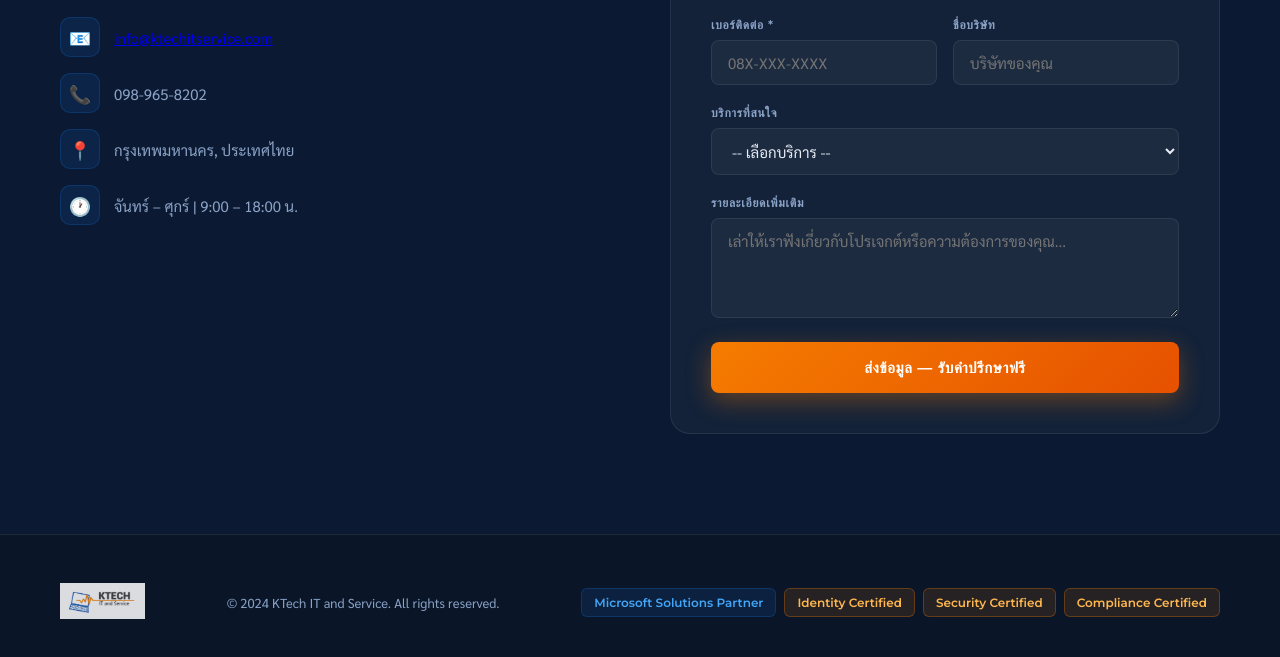
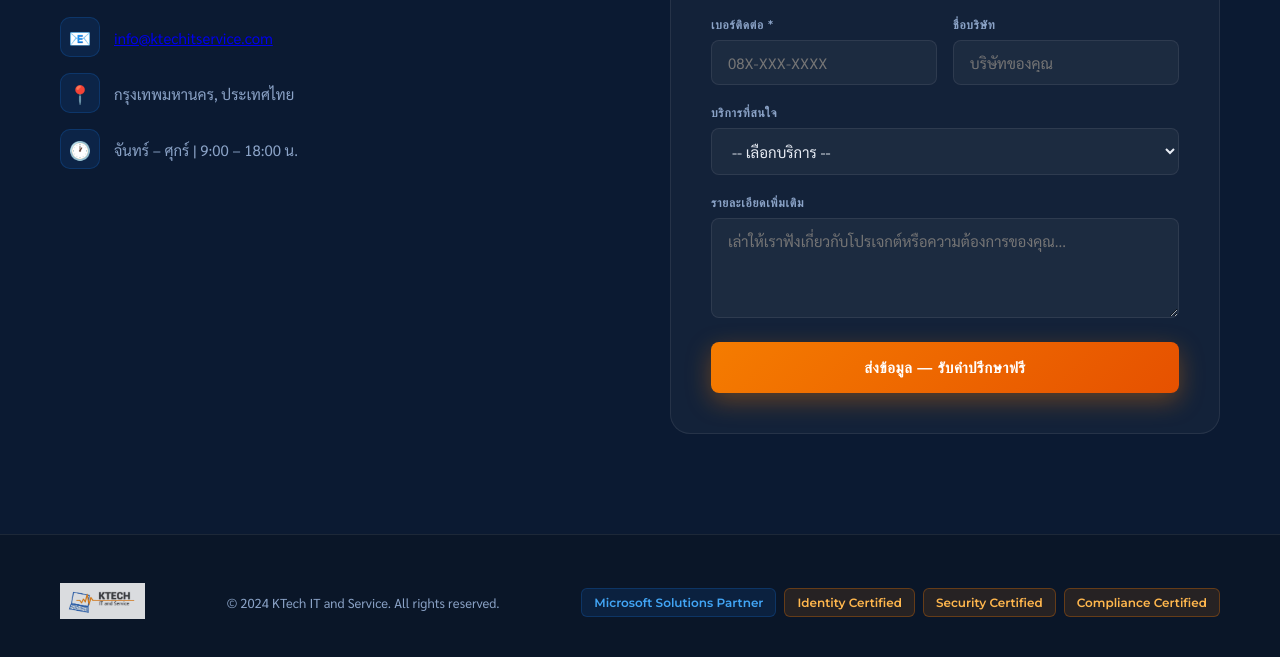
Before and after one commit to loetritk/ktech-website, a plain HTML site: page index.html in a window 1280 px wide. Shown: the part 10969-11626 px from the top of the page. Drawn offline with Linux system fonts and the light colour scheme; no server answers.

Commit message:
Remove phone number from index.html
Removed phone number from contact section.

```diff
--- a/index.html
+++ b/index.html
@@ -1894,10 +1894,6 @@
             <span><a href="mailto:info@ktechitservice.com">info@ktechitservice.com</a></span>
           </div>
           <div class="contact-item">
-            <div class="icon">📞</div>
-            <span>098-965-8202</span>
-          </div>
-          <div class="contact-item">
             <div class="icon">📍</div>
             <span>กรุงเทพมหานคร, ประเทศไทย</span>
           </div>
```
